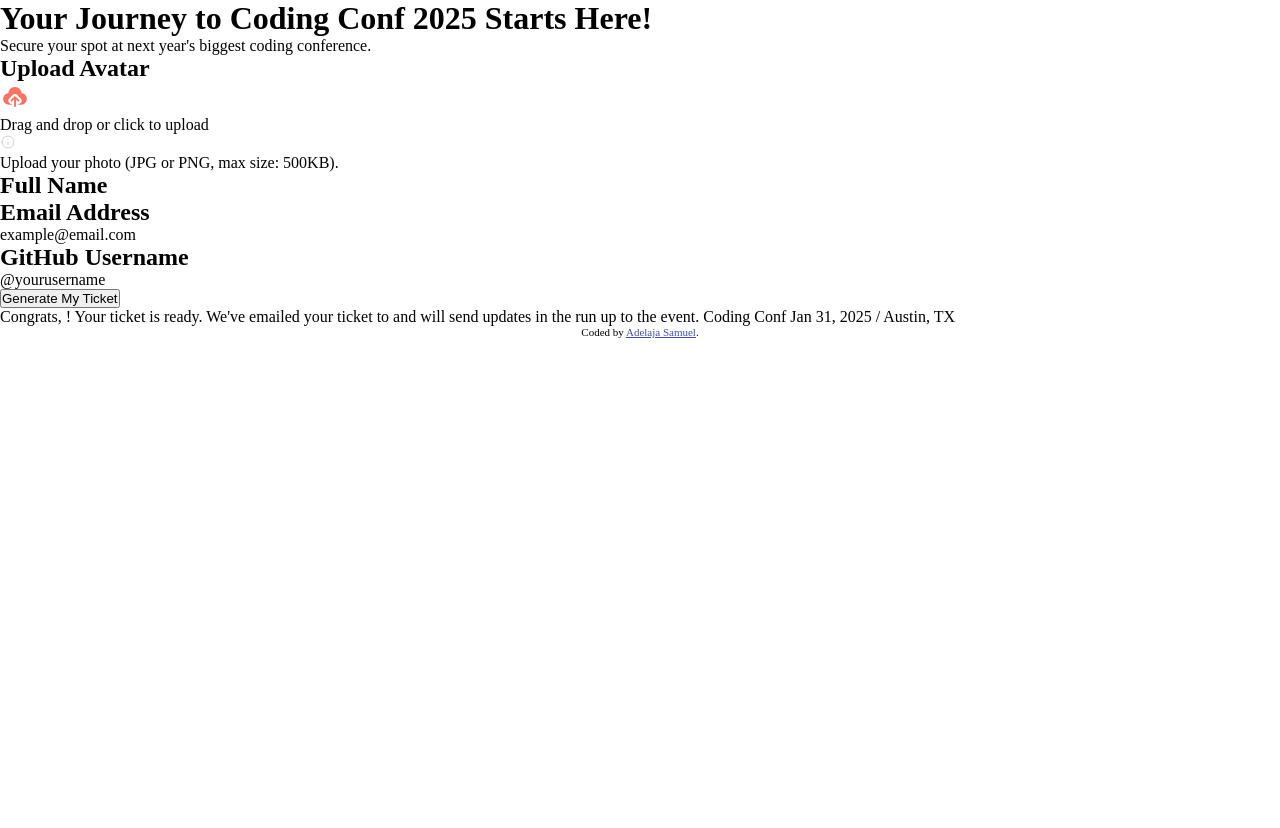
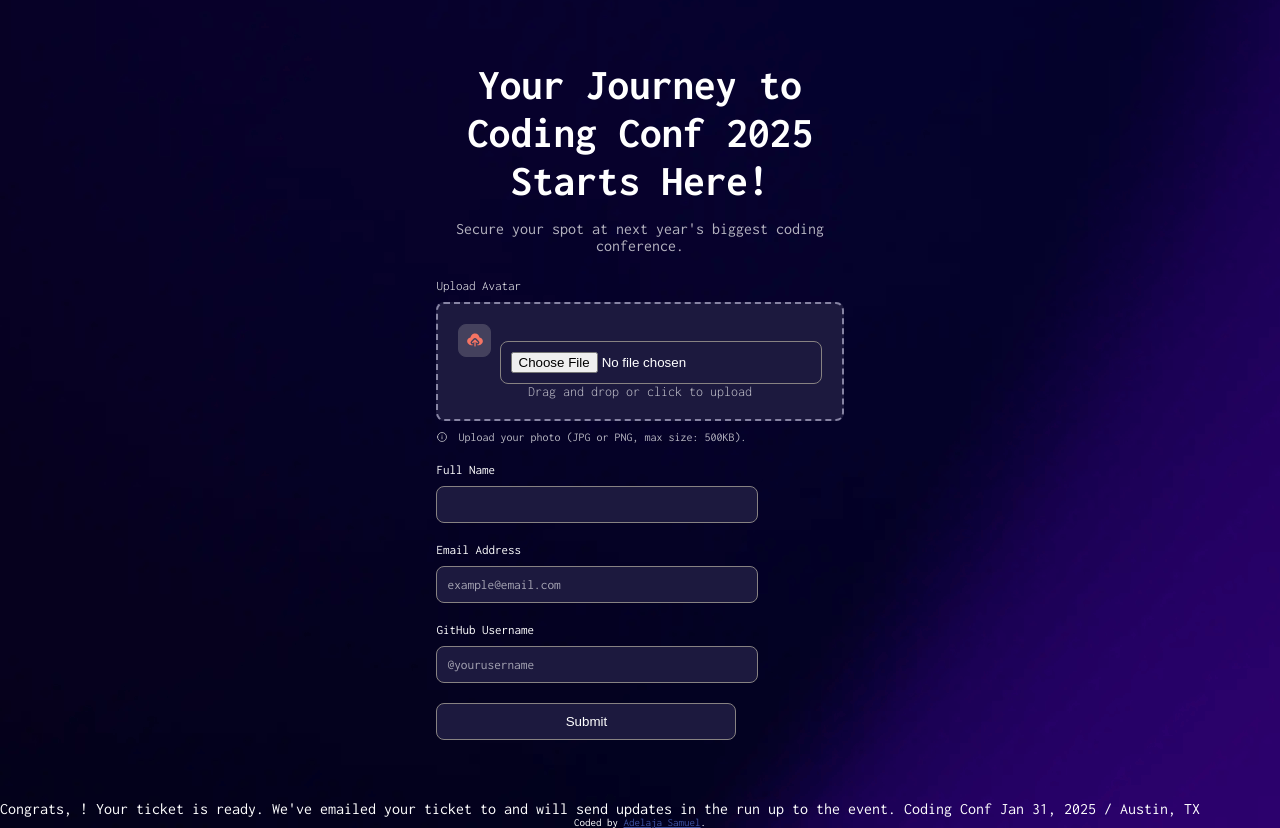
Before and after one commit to samuel-faith/conference-ticket-generator-main, a plain HTML site: page index.html in a window 1280 px wide. Before the commit the page ends 800 px from the top, so only its background shows below. Drawn offline with nearby package versions, Linux system fonts and the light colour scheme.

Commit message:
css and html update

```diff
--- a/index.html
+++ b/index.html
@@ -8,6 +8,10 @@
 
   <link rel="stylesheet" href="./ticket.css">
 
+  <link rel="preconnect" href="https://fonts.googleapis.com">
+<link rel="preconnect" href="https://fonts.gstatic.com" crossorigin>
+<link href="https://fonts.googleapis.com/css2?family=Inconsolata:wght@200..900&display=swap" rel="stylesheet">
+
   <title>Adelaja Samuel | Conference ticket generator</title>
 
   <!-- Feel free to remove these styles or customise in your own stylesheet 👍 -->
@@ -17,6 +21,7 @@
 </head>
 <body>
   <main>
+    <div class="container">
       <div class="header">
         <h1>Your Journey to Coding Conf 2025 Starts Here!</h1>
         <p>Secure your spot at next year's biggest coding conference.</p>
@@ -26,32 +31,40 @@
       <div class="form">
         <div class="upload">
           <h2>Upload Avatar</h2>
+          <div class="file">
             <img src="./assets/images/icon-upload.svg" alt="upload icon">
+            <input type="file" name="avatar">
             <p>Drag and drop or click to upload</p>
+          </div>
           <div class="info">
             <img src="./assets/images/icon-info.svg" alt="info icon">
             <p>Upload your photo (JPG or PNG, max size: 500KB).</p>
           </div>
         </div>
 
-      <div class="name">
-        <h2>Full Name</h2>
-        <div class="name-field"></div>
+        <div class="name-field">
+          <label for="full-name">Full Name</label>
+          <input type="text" name="full-name" id="full-name" required>
         </div>
 
         <div class="email">
-        <h2>Email Address</h2>
-        <p class="field">example@email.com</p>
+          <label for="email">Email Address</label>
+          <input type="email" name="email" id="email" placeholder="example@email.com" required>
         </div>
 
         <div class="github">
-        <h2>GitHub Username</h2>
-        <p class="field">@yourusername</p>
+          <label for="github-username">GitHub Username</label>
+          <input type="text" name="username" id="github-username" placeholder="@yourusername">
+        </div>
+
+        <div class="button">
+          <input type="submit">
         </div>
       </div>
-    <button>Generate My Ticket</button>
+
 
       <!-- Form ends -->
+    </div>
   </main>
 
 
--- a/ticket.css
+++ b/ticket.css
@@ -1,6 +1,132 @@
 * {
     margin: 0;
     padding: 0;
+}
+
+body {
+    background-image: url(./assets/images/background-desktop.png);
+    background-repeat: no-repeat;
+    background-position: center;
+    color: white;
+    font-family: "Inconsolata", serif;
+}
+
+.container {
+    display: flex;
+    flex-direction: column;
+    justify-content: center;
+    align-items: center;
+    padding: 0 425px 0 425px;
+    min-height: 100vh;
+    text-align: center;
+}
+
+.header h1 {
+    font-size: 2.7rem;
+    line-height: 3rem;
+    margin-bottom: 15px;
+}
+
+.header p {
+    opacity: 70%;
+    font-size: 16px;
+}
+
+.header {
+    margin-bottom: 25px;
+}
+
+.form {
+    display: flex;
+    flex-direction: column;
+    justify-content: center;
+    text-align: left;
+}
+
+h2 {
+    font-size: 13px;
+    font-weight: 350;
+}
+
+.upload {
+    display: flex;
+    flex-direction: column;
+    justify-content: center;
+    margin-bottom: 20px;
+}
+
+.file {
+    margin-top: 10px;
+    padding: 20px;
+    text-align: center;
+    border: dashed hsl(245, 15%, 58%) 2px;
+    border-radius: .5rem;
+    background-color: hsl(246, 43%, 17%);
+}
+
+.file p {
+    font-size: 14px;
+    opacity: 75%;
+    font-weight: 300;
+}
+
+.file img {
+    border: solid 1px hsl(246, 18%, 31%);
+    background-color: hsl(246, 18%, 31%);
+    border-radius: .5rem;
+    padding: 5.5px;
+    height: 20px;
+    width: 20px;
+    margin-bottom: 10px;
+}
+
+.info {
+    display: flex;
+    gap: 10px;
+    margin-top: 10px;
+}
+
+.info p {
+    font-size: 12px;
+    opacity: 70%;
+}
+
+.info img {
+    height: 12px;
+    width: 12px;
+}
+
+input {
+    border: solid 1px rgb(135, 130, 130);
+    padding: 10px;
+    border-radius: .5rem;
+    background-color: hsl(246, 43%, 17%);
+    width: 300px;
+    color: white;
+}
+
+
+.name-field, .email, .github {
+    display: flex;
+    flex-direction: column;
+    margin-bottom: 20px;
+}
+
+label {
+    font-family: "Inconsolata", serif;
+    margin-bottom: 10px;
+    font-size: 13px;
+}
+
+::placeholder {
+    font-family: "Inconsolata", serif;
+    color: white;
+    opacity: 60%;
+    font-weight: 400;
+}
+
+input:active {
+    border: solid 1px rgb(135, 130, 130);
 }
 
 .attribution {
```
Lines whose indentation alone changed are shown as unchanged.
